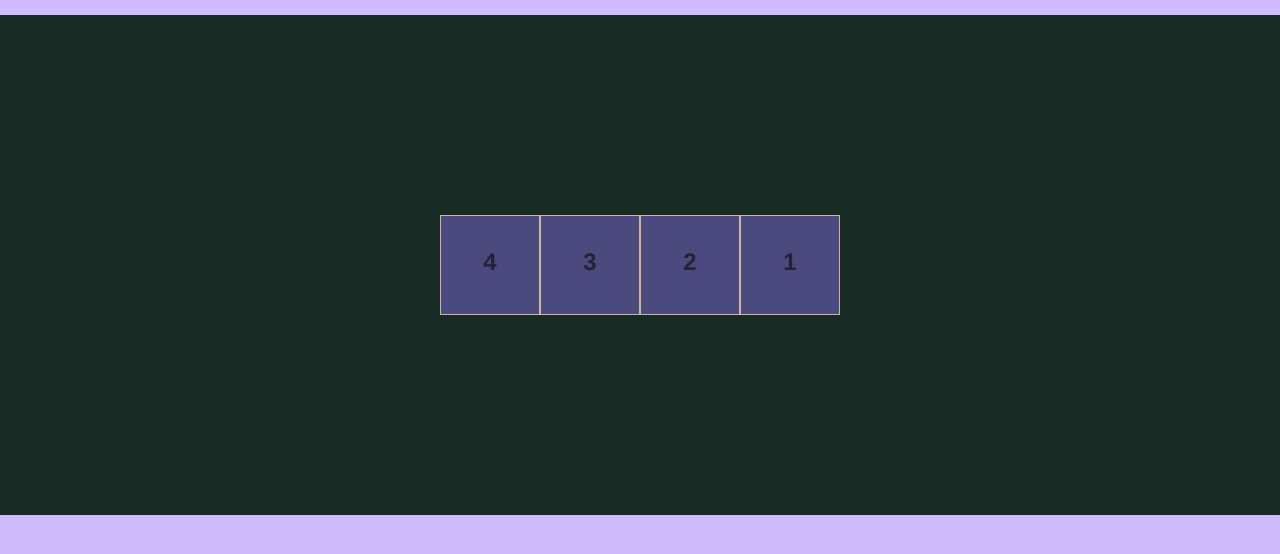
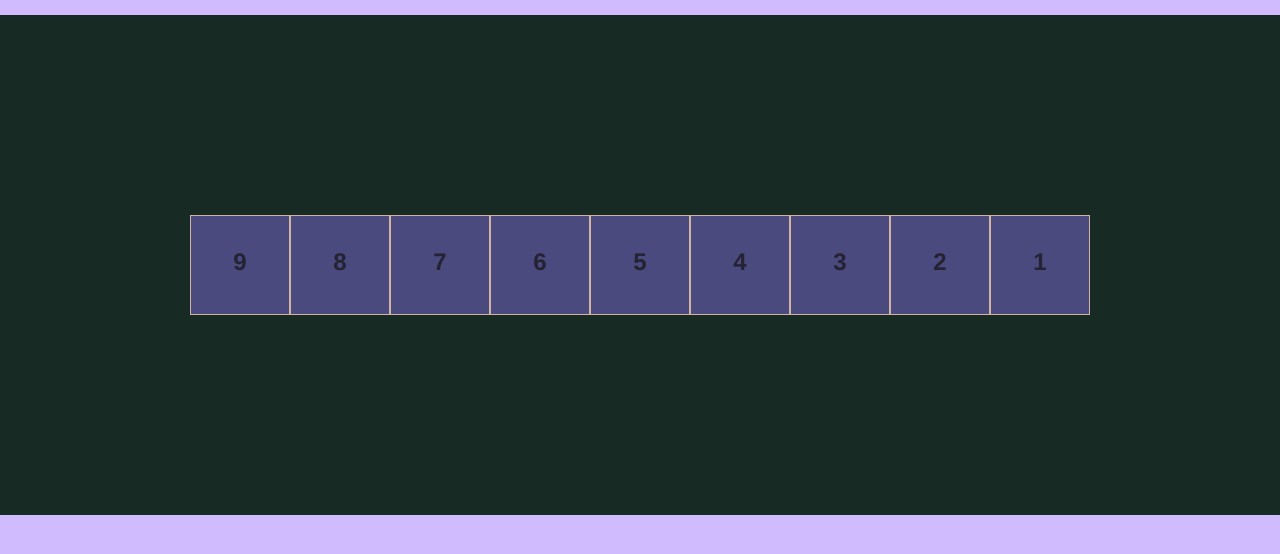
Before and after one commit to Gjbfxta/flexbox, a plain HTML site: page index.html in a window 1280 px wide. Shown: the part 58-612 px from the top of the page. Drawn offline with Linux system fonts and the light colour scheme.

Commit message:
Update index.html

```diff
--- a/index.html
+++ b/index.html
@@ -14,6 +14,11 @@
      <div class="item">2</div>
      <div class="item">3</div>
      <div class="item">4</div>
+     <div class="item">5</div>
+     <div class="item">6</div>
+     <div class="item">7</div>
+     <div class="item">8</div>
+     <div class="item">9</div>
  </div>
 </body>
 </html>
```
